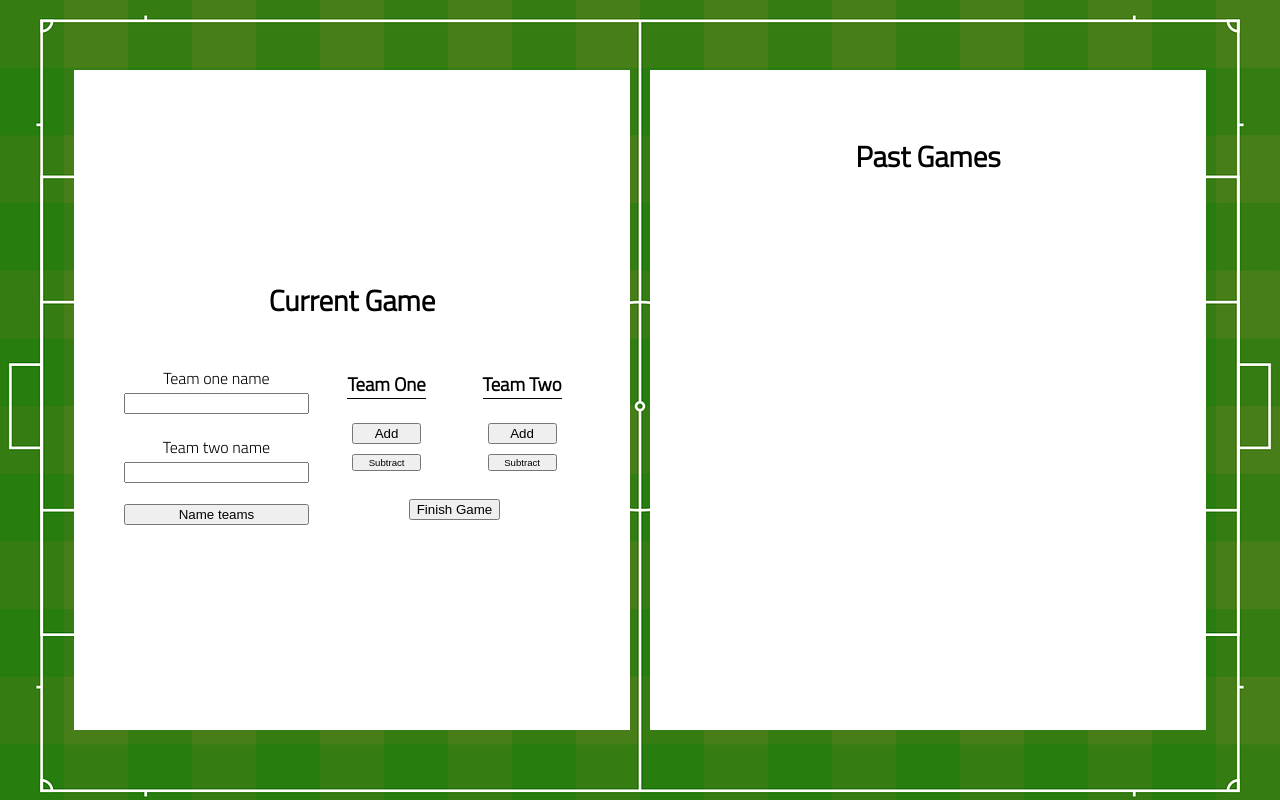
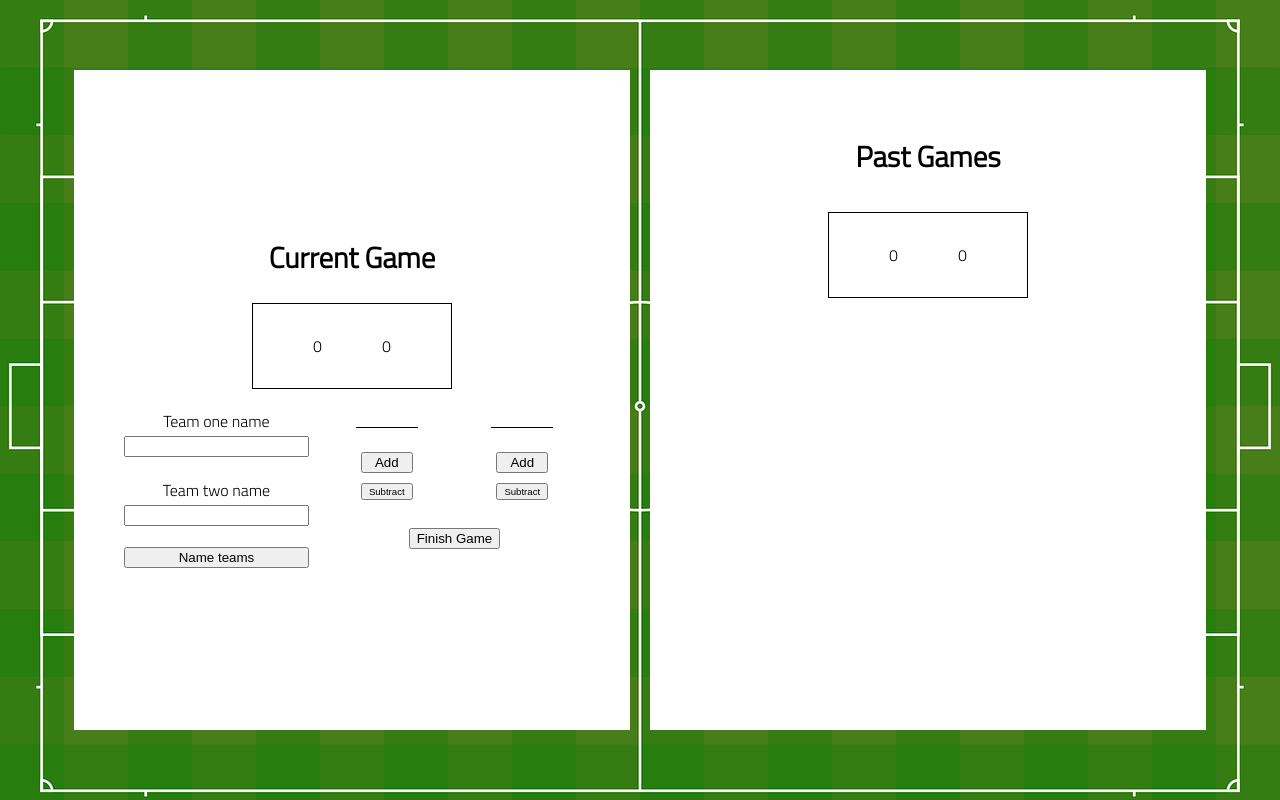
Before and after one commit to philngom/soccer-scorekeeper-hb, a plain HTML site: page index.html in a window 1280 px wide. Both pictures are taken after a click on the button "Finish Game". Drawn offline with Linux system fonts and the light colour scheme.

Commit message:
assignment complete

```diff
--- a/app.js
+++ b/app.js
@@ -11,22 +11,30 @@ const teamTwoSubtractButton = document.getElementById('team-two-subtract-button'
 const finishGameButton = document.getElementById('finish-game-button');
 const teamOneLabel = document.getElementById('team-one-name');
 const teamTwoLabel = document.getElementById('team-two-name');
+const teamOneScore = document.querySelector('team-one-score');
+const teamTwoScore = document.querySelector('team-two-score');
+
 
 // create an array to hold on to the state of past games
 
-let name1 = '',
-let name2 =  '',
-let score1 = 0,
-let score2 = 0,
+let pastGames = [];
+let name1 = '';
+let name2 = '';
+let score1 = 0;
+let score2 = 0;
 
 nameForm.addEventListener('submit', (e) => {
     // don't forget to prevent the default form behavior!
+    e.preventDefault();
 
     // get the name data from the form
+    const form = new FormData(nameForm);
 
     // set the state to this data from the form
-
+    name1 = form.get('team-one');
+    name2 = form.get('team-two');
     // reset the form values
+    nameForm.reset();
 
     displayCurrentGameEl();
 });
@@ -34,58 +42,92 @@ nameForm.addEventListener('submit', (e) => {
 
 teamOneAddButton.addEventListener('click', () => {
     // increment the current state for team one's score
-
+    score1++;
     displayCurrentGameEl();});
 
 teamTwoAddButton.addEventListener('click', () => {
     // increment the current state for team two's score
-
+    score2++;
     displayCurrentGameEl();
 });
 
 teamOneSubtractButton.addEventListener('click', () => {
     // decrement the current state for team one's score
-
+    score1--;
     displayCurrentGameEl();
 });
 
 teamTwoSubtractButton.addEventListener('click', () => {
     // decrement the current state for team two's score
-
+    score2--;
     displayCurrentGameEl();
 });
 
-finishGameButton.addEventListener('click', () => {
-
+finishGameButton.addEventListener ('click', () => {
     // add the current game to an array of games in state.
     // HINT: it will be helpful to keep track of these games as objects with 4 properties, one for each piece of state we're tracking
-
+    let currentGameState = {
+        name1: name1,
+        name2: name2,
+        score1: score1,
+        score2: score2
+    };
+    let pushThis = currentGameState;
+    console.log(pastGames);
+    pastGames.push(pushThis);
+    console.log(pastGames);
+    resetCurrentState();
+    // currentGameState.name1 = '';
+    // currentGameState.name2 = '';
+    // currentGameState.score1 = 0;
+    // currentGameState.score2 = 0;
     displayAllGames();
 
     // reset the initial state to start with a new form
+    displayCurrentGameEl();
+    resetCurrentState();
+});
 
-    displayCurrentGameEl();
-});
+function resetCurrentState() {
+    name1 = '';
+    name2 = '';
+    score1 = 0;
+    score2 = 0;
+}
 
 
 function displayCurrentGameEl() {
     // clear out the current game div
-
+    currentGameEl.textContent = '';
     // change the label to show team one's name;
     // change the label to show team two's name;
-
+    teamOneLabel.textContent = name1;
+    teamTwoLabel.textContent = name2;
     // call the render game function to create a game element
-
+    // for(let )
+    let currentGameState = {
+        name1: name1,
+        name2: name2,
+        score1: score1,
+        score2: score2
+    };
+    const currentGame = renderGame(currentGameState);
     // append the element to the cleared out current game div
+    currentGameEl.append(currentGame);
 }
 
 
 function displayAllGames() {
     // clear out the past games list in the DOM
-
+    pastGamesEl.textContent = '';
+    // console.log(pastGames);
     // loop through the past games in state
     // render and append a past game for each past game in state
+    for (let game of pastGames) {
+        let gameToAppend = renderGame(game);
+        pastGamesEl.append(gameToAppend);
+    }
 }
 
 
-displayCurrentGameEl();
+// displayCurrentGameEl();
--- a/render-utils.js
+++ b/render-utils.js
@@ -15,7 +15,8 @@ export function renderTeam(name, score) {
     const teamDiv = document.createElement('div');
     const nameDiv = document.createElement('p');
     const scoreDiv = document.createElement('p');
-
+    nameDiv.textContent = name;
+    scoreDiv.textContent = score;
     teamDiv.append(nameDiv, scoreDiv);
 
     return teamDiv;
```
Also changed, not shown: index.html (line endings or trailing spaces).
